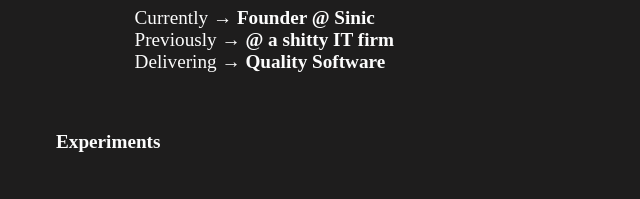
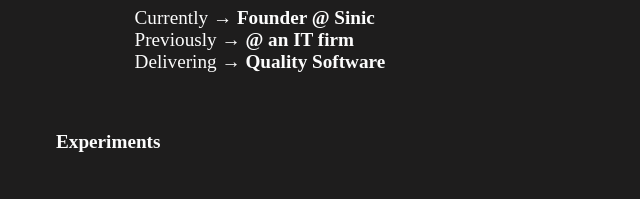
Before and after one commit to nodeiv/node, a plain HTML site: page index.html in a window 1280 px wide. Shown: the part 319-518 px from the top of the page, 0-640 px from the left. Drawn offline with Linux system fonts and the light colour scheme; a web font is replaced by a local one.

Commit message:
Update index.html

```diff
--- a/index.html
+++ b/index.html
@@ -59,7 +59,7 @@
                 <h1 class="herotitle" >hi im ct,<i>  frontend engineer</i> ✌️</h1>
                 <div class="paragraphs">
                     <p class="hero__subtitle">Currently → <b>Founder @ Sinic </b></p>
-                    <p class="hero__subtitle">Previously → <b>@ a shitty IT firm</b></p>
+                    <p class="hero__subtitle">Previously → <b>@ an IT firm</b></p>
                     <p class="hero__subtitle">Delivering → <b> Quality Software</b></p>
                 </div>
                     <div class="location">
@@ -132,7 +132,6 @@
         <div class="video-container highlight-item">
             <video autoplay loop muted style="border-radius: 32px; width: 330px; height: auto; box-shadow: rgba(0, 0, 0, 0.25) 0px 54px 60px 0px;">
                 <source src="" type="video/mp4">
-                Your browser does not support the video tag.
             </video>
         </div>
     </div>
```
